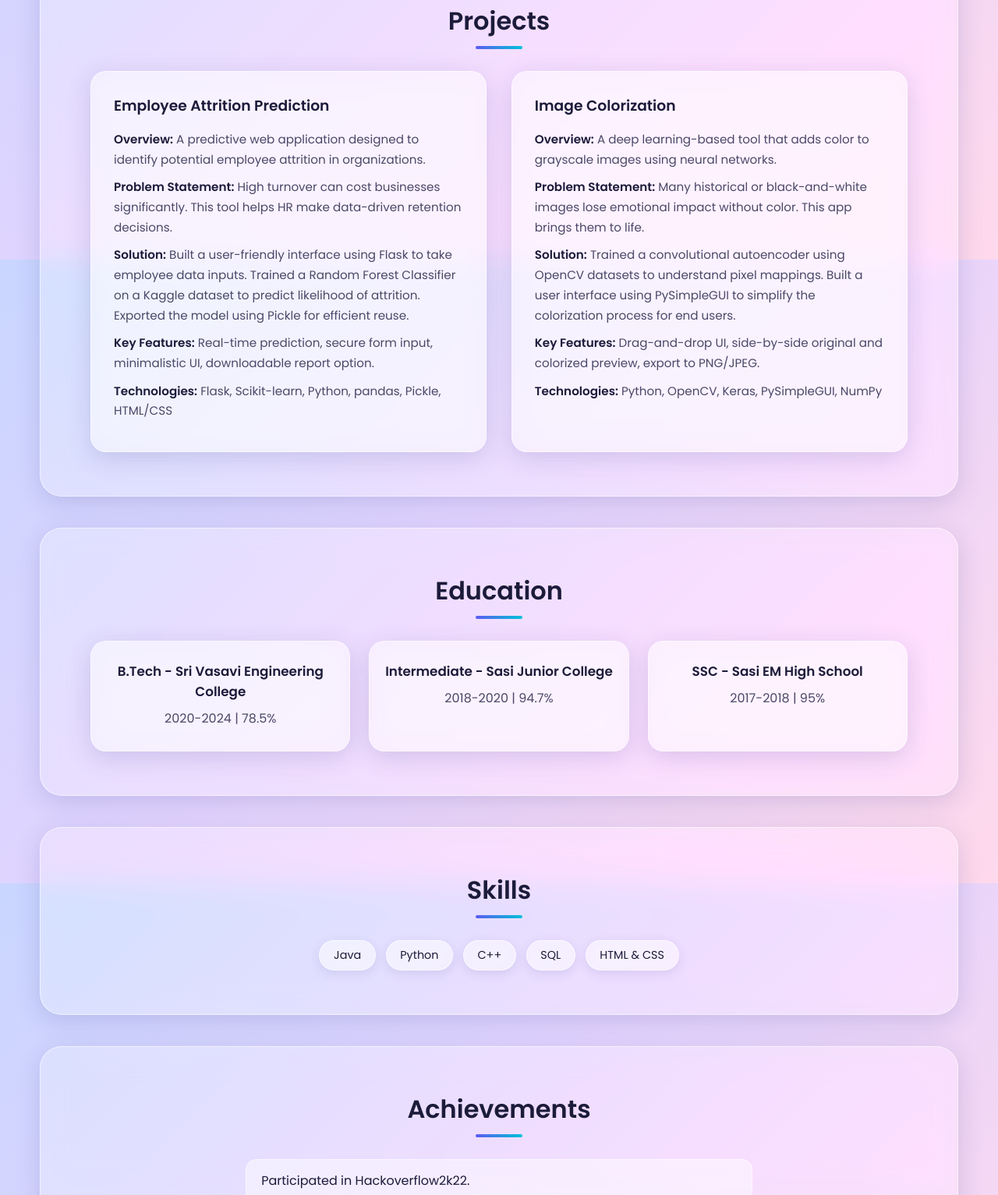
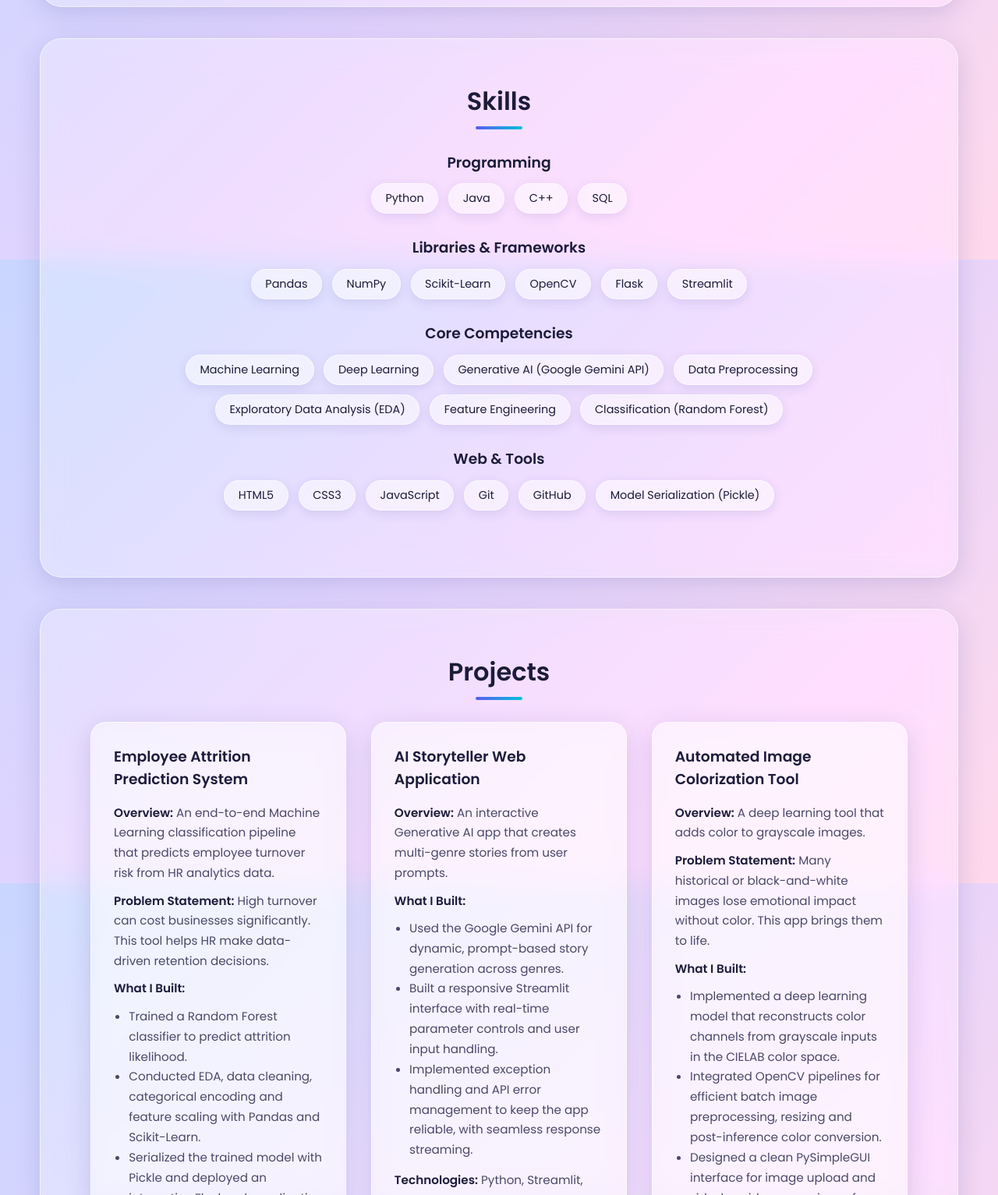
Before and after one commit to eswara8895/portfolio, a plain HTML site: page index.html in a window 1280 px wide. Shown: the part 1267-2800 px from the top of the page at 78% size. Drawn offline with Linux system fonts and the light colour scheme.

Commit message:
Revise portfolio content and structure
Updated portfolio details including title, description, skills, projects, education, and contact information.

```diff
--- a/index.html
+++ b/index.html
@@ -3,9 +3,18 @@
 <head>
   <meta charset="UTF-8" />
   <meta name="viewport" content="width=device-width, initial-scale=1.0" />
-  <title>Pureti Eswar - Portfolio</title>
+  <meta name="description" content="Pureti Eswar - Python Developer specializing in Machine Learning and Generative AI. B.Tech CSE (2024)." />
+  <title>Pureti Eswar - Python Developer | Machine Learning & Generative AI</title>
   <link rel="stylesheet" href="styles.css" />
   <link href="https://fonts.googleapis.com/css2?family=Poppins:wght@300;400;600&display=swap" rel="stylesheet">
+  <style>
+    /* Additions for grouped skills - existing styles.css is unchanged */
+    .skills-group { margin-bottom: 1.8rem; }
+    .skills-group h3 { margin-bottom: 0.8rem; font-weight: 600; text-align: center; }
+    .skills-group .skills-grid { justify-content: center; }
+    .project-card .tech-line { margin-top: 0.8rem; }
+    .project-card ul { margin: 0.4rem 0 0.4rem 1.2rem; }
+  </style>
 </head>
 <body>
   <header>
@@ -13,9 +22,9 @@
       <div class="logo">Pureti Eswar Naga Venkateswara Rao</div>
       <ul class="nav-links">
         <li><a href="#about">About</a></li>
+        <li><a href="#skills">Skills</a></li>
         <li><a href="#projects">Projects</a></li>
         <li><a href="#education">Education</a></li>
-        <li><a href="#skills">Skills</a></li>
         <li><a href="#achievements">Achievements</a></li>
         <li><a href="#certifications">Certifications</a></li>
         <li><a href="#contact">Contact</a></li>
@@ -32,40 +41,118 @@
   <section id="hero">
     <div class="hero-content">
       <h1 class="animate-slide">Hi, I'm Pureti Eswar Naga Venkateswara Rao</h1>
-      <p class="animate-fade">Computer Science Graduate | Machine Learning Enthusiast</p>
-      <a href="#about" class="btn animate-scale">Learn More</a>
+      <p class="animate-fade">Python Developer | Machine Learning &amp; Generative AI | B.Tech CSE (2024)</p>
+      <a href="#projects" class="btn animate-scale">View My Projects</a>
     </div>
   </section>
 
   <section id="about" class="section reveal">
     <h2 class="section-title">About Me</h2>
     <p class="animate-fade">
-      As a recent graduate in computer science, I am eager to advance my education and develop my technical skills.
-      My experience includes hands-on projects in machine learning and deep learning. I thrive in challenging environments
-      where I can learn and contribute to innovative solutions. I am determined, proactive, and passionate about technology
-      and continuous learning.
+      I am a Computer Science graduate (B.Tech, 2024) with hands-on experience building Machine Learning and
+      Generative AI applications in Python. I have built an employee attrition classification pipeline with Random Forest,
+      Pandas and Scikit-Learn, deployed as a Flask web application; an LLM-powered story generation app using the
+      Google Gemini API and Streamlit; and a deep learning image colorization tool using OpenCV and the CIELAB color space.
     </p>
+    <p class="animate-fade">
+      I am strong in data preprocessing, EDA, feature engineering and responsive interface design, and I am seeking an
+      entry-level role where I can apply my project experience and grow as an engineer.
+    </p>
+  </section>
+
+  <section id="skills" class="section reveal">
+    <h2 class="section-title">Skills</h2>
+
+    <div class="skills-group">
+      <h3>Programming</h3>
+      <div class="skills-grid">
+        <span class="skill animate-scale">Python</span>
+        <span class="skill animate-scale">Java</span>
+        <span class="skill animate-scale">C++</span>
+        <span class="skill animate-scale">SQL</span>
+      </div>
+    </div>
+
+    <div class="skills-group">
+      <h3>Libraries &amp; Frameworks</h3>
+      <div class="skills-grid">
+        <span class="skill animate-scale">Pandas</span>
+        <span class="skill animate-scale">NumPy</span>
+        <span class="skill animate-scale">Scikit-Learn</span>
+        <span class="skill animate-scale">OpenCV</span>
+        <span class="skill animate-scale">Flask</span>
+        <span class="skill animate-scale">Streamlit</span>
+      </div>
+    </div>
+
+    <div class="skills-group">
+      <h3>Core Competencies</h3>
+      <div class="skills-grid">
+        <span class="skill animate-scale">Machine Learning</span>
+        <span class="skill animate-scale">Deep Learning</span>
+        <span class="skill animate-scale">Generative AI (Google Gemini API)</span>
+        <span class="skill animate-scale">Data Preprocessing</span>
+        <span class="skill animate-scale">Exploratory Data Analysis (EDA)</span>
+        <span class="skill animate-scale">Feature Engineering</span>
+        <span class="skill animate-scale">Classification (Random Forest)</span>
+      </div>
+    </div>
+
+    <div class="skills-group">
+      <h3>Web &amp; Tools</h3>
+      <div class="skills-grid">
+        <span class="skill animate-scale">HTML5</span>
+        <span class="skill animate-scale">CSS3</span>
+        <span class="skill animate-scale">JavaScript</span>
+        <span class="skill animate-scale">Git</span>
+        <span class="skill animate-scale">GitHub</span>
+        <span class="skill animate-scale">Model Serialization (Pickle)</span>
+      </div>
+    </div>
   </section>
 
   <section id="projects" class="section reveal">
     <h2 class="section-title">Projects</h2>
     <div class="project-grid">
+
       <div class="project-card">
-        <h3>Employee Attrition Prediction</h3>
-        <p><strong>Overview:</strong> A predictive web application designed to identify potential employee attrition in organizations.</p>
+        <h3>Employee Attrition Prediction System</h3>
+        <p><strong>Overview:</strong> An end-to-end Machine Learning classification pipeline that predicts employee turnover risk from HR analytics data.</p>
         <p><strong>Problem Statement:</strong> High turnover can cost businesses significantly. This tool helps HR make data-driven retention decisions.</p>
-        <p><strong>Solution:</strong> Built a user-friendly interface using Flask to take employee data inputs. Trained a Random Forest Classifier on a Kaggle dataset to predict likelihood of attrition. Exported the model using Pickle for efficient reuse.</p>
-        <p><strong>Key Features:</strong> Real-time prediction, secure form input, minimalistic UI, downloadable report option.</p>
-        <p><strong>Technologies:</strong> Flask, Scikit-learn, Python, pandas, Pickle, HTML/CSS</p>
+        <p><strong>What I Built:</strong></p>
+        <ul>
+          <li>Trained a Random Forest classifier to predict attrition likelihood.</li>
+          <li>Conducted EDA, data cleaning, categorical encoding and feature scaling with Pandas and Scikit-Learn.</li>
+          <li>Serialized the trained model with Pickle and deployed an interactive Flask web application to support HR decision-making.</li>
+        </ul>
+        <p class="tech-line"><strong>Technologies:</strong> Python, Scikit-Learn, Flask, Pandas, Random Forest, Pickle</p>
       </div>
+
       <div class="project-card">
-        <h3>Image Colorization</h3>
-        <p><strong>Overview:</strong> A deep learning-based tool that adds color to grayscale images using neural networks.</p>
+        <h3>AI Storyteller Web Application</h3>
+        <p><strong>Overview:</strong> An interactive Generative AI app that creates multi-genre stories from user prompts.</p>
+        <p><strong>What I Built:</strong></p>
+        <ul>
+          <li>Used the Google Gemini API for dynamic, prompt-based story generation across genres.</li>
+          <li>Built a responsive Streamlit interface with real-time parameter controls and user input handling.</li>
+          <li>Implemented exception handling and API error management to keep the app reliable, with seamless response streaming.</li>
+        </ul>
+        <p class="tech-line"><strong>Technologies:</strong> Python, Streamlit, Google Gemini API</p>
+      </div>
+
+      <div class="project-card">
+        <h3>Automated Image Colorization Tool</h3>
+        <p><strong>Overview:</strong> A deep learning tool that adds color to grayscale images.</p>
         <p><strong>Problem Statement:</strong> Many historical or black-and-white images lose emotional impact without color. This app brings them to life.</p>
-        <p><strong>Solution:</strong> Trained a convolutional autoencoder using OpenCV datasets to understand pixel mappings. Built a user interface using PySimpleGUI to simplify the colorization process for end users.</p>
-        <p><strong>Key Features:</strong> Drag-and-drop UI, side-by-side original and colorized preview, export to PNG/JPEG.</p>
-        <p><strong>Technologies:</strong> Python, OpenCV, Keras, PySimpleGUI, NumPy</p>
+        <p><strong>What I Built:</strong></p>
+        <ul>
+          <li>Implemented a deep learning model that reconstructs color channels from grayscale inputs in the CIELAB color space.</li>
+          <li>Integrated OpenCV pipelines for efficient batch image preprocessing, resizing and post-inference color conversion.</li>
+          <li>Designed a clean PySimpleGUI interface for image upload and side-by-side comparison of input and output.</li>
+        </ul>
+        <p class="tech-line"><strong>Technologies:</strong> Python, OpenCV, Deep Learning, PySimpleGUI</p>
       </div>
+
     </div>
   </section>
 
@@ -73,61 +160,50 @@
     <h2 class="section-title">Education</h2>
     <div class="education-grid">
       <div class="education-item animate-fade">
-        <h3>B.Tech - Sri Vasavi Engineering College</h3>
+        <h3>B.Tech in Computer Science and Engineering - Sri Vasavi Engineering College</h3>
         <p>2020-2024 | 78.5%</p>
       </div>
       <div class="education-item animate-fade">
-        <h3>Intermediate - Sasi Junior College</h3>
+        <h3>Intermediate (Class XII, MPC) - Sasi Junior College</h3>
         <p>2018-2020 | 94.7%</p>
       </div>
       <div class="education-item animate-fade">
-        <h3>SSC - Sasi EM High School</h3>
+        <h3>SSC (Class X) - Sasi EM High School</h3>
         <p>2017-2018 | 95%</p>
       </div>
-    </div>
-  </section>
-
-  <section id="skills" class="section reveal">
-    <h2 class="section-title">Skills</h2>
-    <div class="skills-grid">
-      <span class="skill animate-scale">Java</span>
-      <span class="skill animate-scale">Python</span>
-      <span class="skill animate-scale">C++</span>
-      <span class="skill animate-scale">SQL</span>
-      <span class="skill animate-scale">HTML & CSS</span>
     </div>
   </section>
 
   <section id="achievements" class="section reveal">
     <h2 class="section-title">Achievements</h2>
     <ul class="achievements-list">
+      <li class="animate-fade">Lead Organizer, HackOverflow 2K23 Technical Symposium, Sri Vasavi Engineering College.</li>
       <li class="animate-fade">Participated in Hackoverflow2k22.</li>
-      <li class="animate-fade">Organized Hackoverflow2k23.</li>
-      <li class="animate-fade">Participated in an AWS cloud services workshop by APSCHE.</li>
-      <li class="animate-fade">Completed a 2-month internship on ML by Edunet.</li>
+      <li class="animate-fade">Completed AWS Cloud Services training by the Andhra Pradesh State Council of Higher Education (APSCHE).</li>
+      <li class="animate-fade">Completed a 2-month internship on Machine Learning with Edunet.</li>
     </ul>
   </section>
 
   <section id="certifications" class="section reveal">
     <h2 class="section-title">Certifications</h2>
     <ul class="certifications-list">
-      <li class="animate-fade">Basics of HTML & CSS - Udemy</li>
-      <li class="animate-fade">HTML, CSS, and JavaScript for Beginners - Udemy</li>
-      <li class="animate-fade">Python Certification - Coursera</li>
+      <li class="animate-fade">Python Programming Certification - Coursera</li>
+      <li class="animate-fade">AWS Cloud Services Training - APSCHE</li>
+      <li class="animate-fade">Web Development Course (HTML, CSS, JavaScript) - Udemy</li>
     </ul>
   </section>
 
   <section id="contact" class="section reveal">
     <h2 class="section-title">Contact</h2>
     <p class="animate-fade">
-      <strong>Email:</strong> puretieswar18@gmail.com<br />
-      <strong>Phone:</strong> +91-8074607510<br />
-      <strong>Address:</strong> 2-76, Hanuman Temple Street, Dandagara, Tadepalligudem, 534145
+      <strong>Email:</strong> <a href="mailto:eswarpureti11@gmail.com">eswarpureti11@gmail.com</a><br />
+      <strong>Phone:</strong> <a href="tel:+918074607510">+91-8074607510</a><br />
+      <strong>Location:</strong> Tadepalligudem, Andhra Pradesh, India
     </p>
   </section>
 
   <footer>
-    <p>&copy; 2025 Pureti Eswar. All rights reserved.</p>
+    <p>&copy; 2026 Pureti Eswar. All rights reserved.</p>
   </footer>
 
   <a href="#hero" class="back-to-top">↑</a>
```
